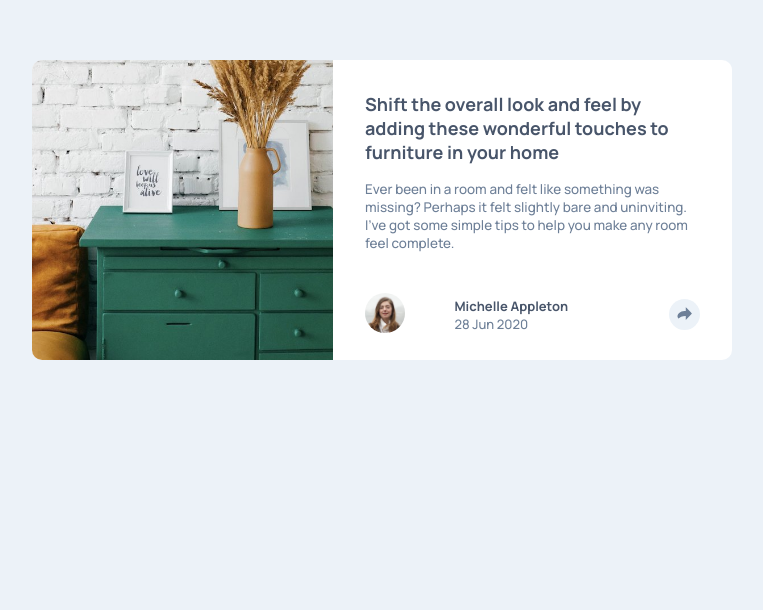
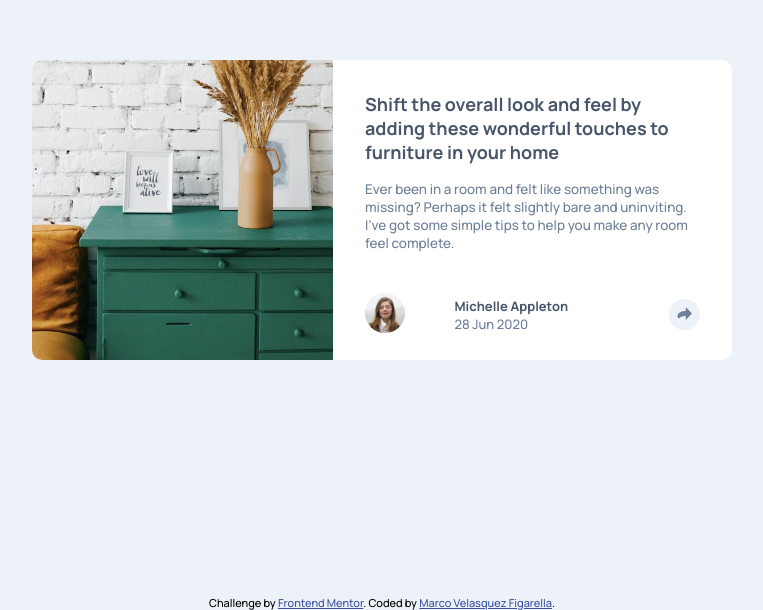
Before and after one commit to Marco90v/article-preview-component-master, a plain HTML site: page index.html in a window 1280 px wide. Shown: the part 190-800 px from the top of the page, without its empty margins (258-1021 px from the left). Drawn offline with Linux system fonts and the light colour scheme.

Commit message:
se agrego footer

```diff
--- a/index.html
+++ b/index.html
@@ -12,18 +12,6 @@
 <body>
 
   <main>
-    <!-- Shift the overall look and feel by adding these wonderful
-    touches to furniture in your home
-
-    Ever been in a room and felt like something was missing? Perhaps
-    it felt slightly bare and uninviting. I’ve got some simple tips
-    to help you make any room feel complete.
-
-    Michelle Appleton
-    28 Jun 2020
-
-    Share -->
-
     <article>
       <header>
         <picture>
@@ -46,7 +34,6 @@
           <span class="author">Michelle Appleton</span>
           <span class="dateTime">28 Jun 2020</span>
         </div>
-        <!-- <img class="search" src="./images/icon-share.svg" alt="search"> -->
         <div class="buttomSearch" onclick="compartir()">
           <svg xmlns="http://www.w3.org/2000/svg" width="15" height="13"><path fill="#6E8098" d="M15 6.495L8.766.014V3.88H7.441C3.33 3.88 0 7.039 0 10.936v2.049l.589-.612C2.59 10.294 5.422 9.11 8.39 9.11h.375v3.867L15 6.495z"/></svg>
         </div>
@@ -58,19 +45,17 @@
             <img class="" src="./images/icon-twitter.svg" alt="search">
             <img class="" src="./images/icon-pinterest.svg" alt="search">
           </div>
-          <!-- <img class="searchActive" src="./images/icon-share.svg" alt="search"> -->
-          <!-- <svg xmlns="http://www.w3.org/2000/svg" width="15" height="13"><path fill="#6E8098" d="M15 6.495L8.766.014V3.88H7.441C3.33 3.88 0 7.039 0 10.936v2.049l.589-.612C2.59 10.294 5.422 9.11 8.39 9.11h.375v3.867L15 6.495z"/></svg> -->
         </div>
       </footer>
     </article>
   </main>
 
-  <!-- <footer>
+  <footer>
     <div class="attribution">
       Challenge by <a href="https://www.frontendmentor.io?ref=challenge" target="_blank">Frontend Mentor</a>.
-      Coded by <a href="#">Your Name Here</a>.
+      Coded by <a href="https://marco90v.github.io/Portafolio/" target="_blank">Marco Velasquez Figarella</a>.
     </div>
-  </footer> -->
+  </footer>
 
   <script src="./script.js"></script>
 
--- a/style.css
+++ b/style.css
@@ -123,6 +123,11 @@ footer.active svg path{
     margin-right: 1rem;
     cursor: pointer;
 }
+body > footer{
+    position: absolute;
+    bottom: 0;
+    width: 100%;
+}
 .attribution {
     font-size: 11px;
     text-align: center;
```
